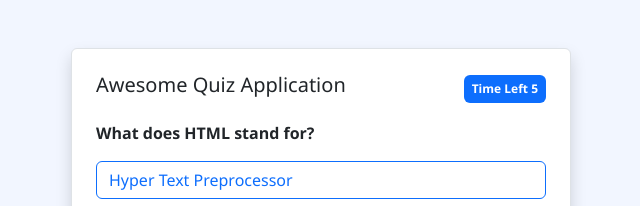
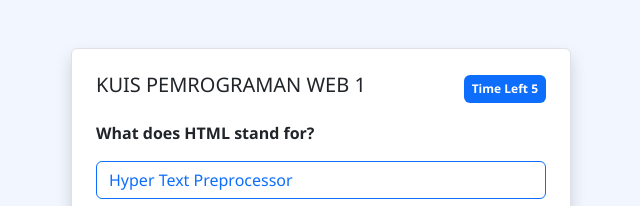
Before and after one commit to Rudiniart/websitekuis, a plain HTML site: page index.html in a window 1280 px wide. Shown: the top 206 px of the page, 319-959 px from the left. Drawn offline with nearby package versions, Linux system fonts and the light colour scheme.

Commit message:
Update lgi index.html

```diff
--- a/index.html
+++ b/index.html
@@ -3,14 +3,14 @@
 <head>
   <meta charset="UTF-8" />
   <meta name="viewport" content="width=device-width, initial-scale=1.0"/>
-  <title>Awesome Quiz Application</title>
+  <title>KUIS</title>
   <link href="https://cdn.jsdelivr.net/npm/bootstrap@5.3.0/dist/css/bootstrap.min.css" rel="stylesheet">
   <link rel="stylesheet" href="style.css" />
 </head>
 <body>
   <div class="quiz-container border rounded p-4 mt-5 shadow mx-auto">
     <div class="d-flex justify-content-between align-items-center mb-3">
-      <h5>Awesome Quiz Application</h5>
+      <h5>KUIS PEMROGRAMAN WEB 1</h5>
       <div id="timer" class="badge bg-primary p-2">Time Left <span id="time">10</span></div>
     </div>
     <div id="quiz-content">
```
